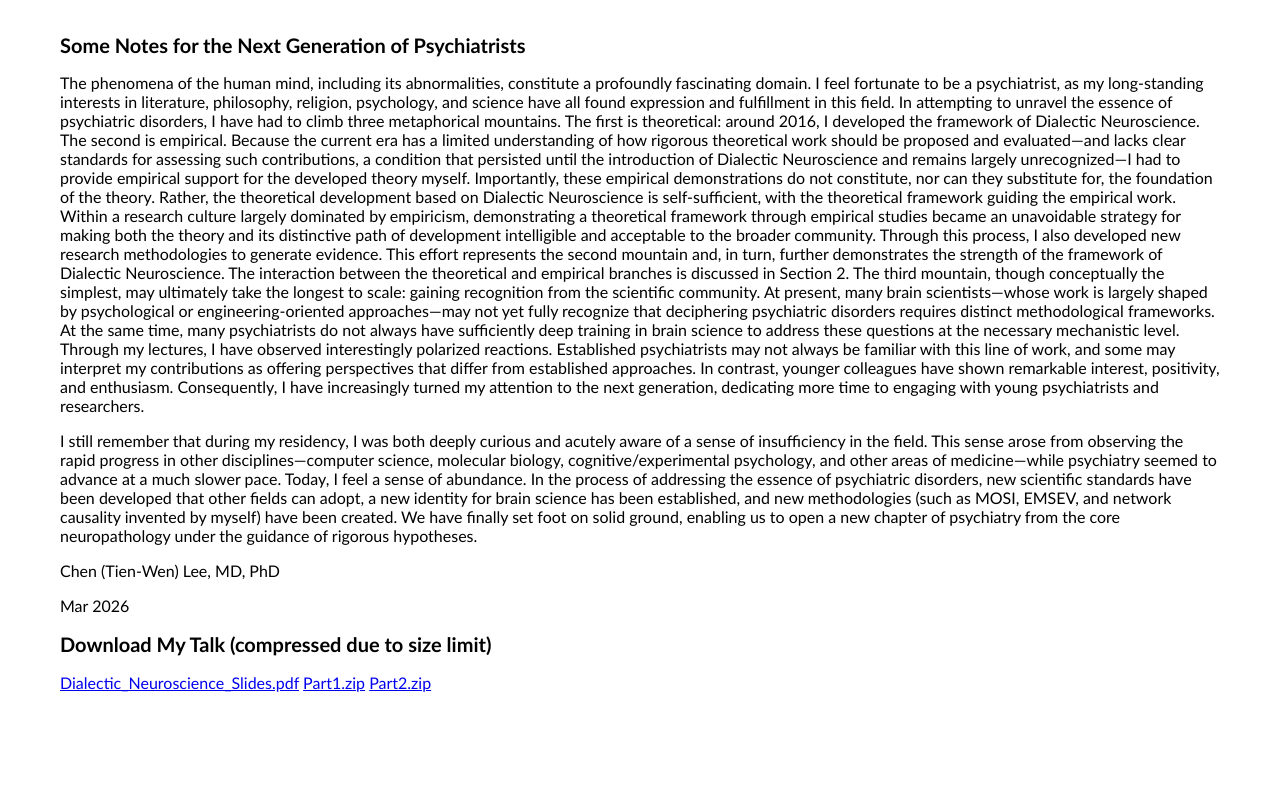
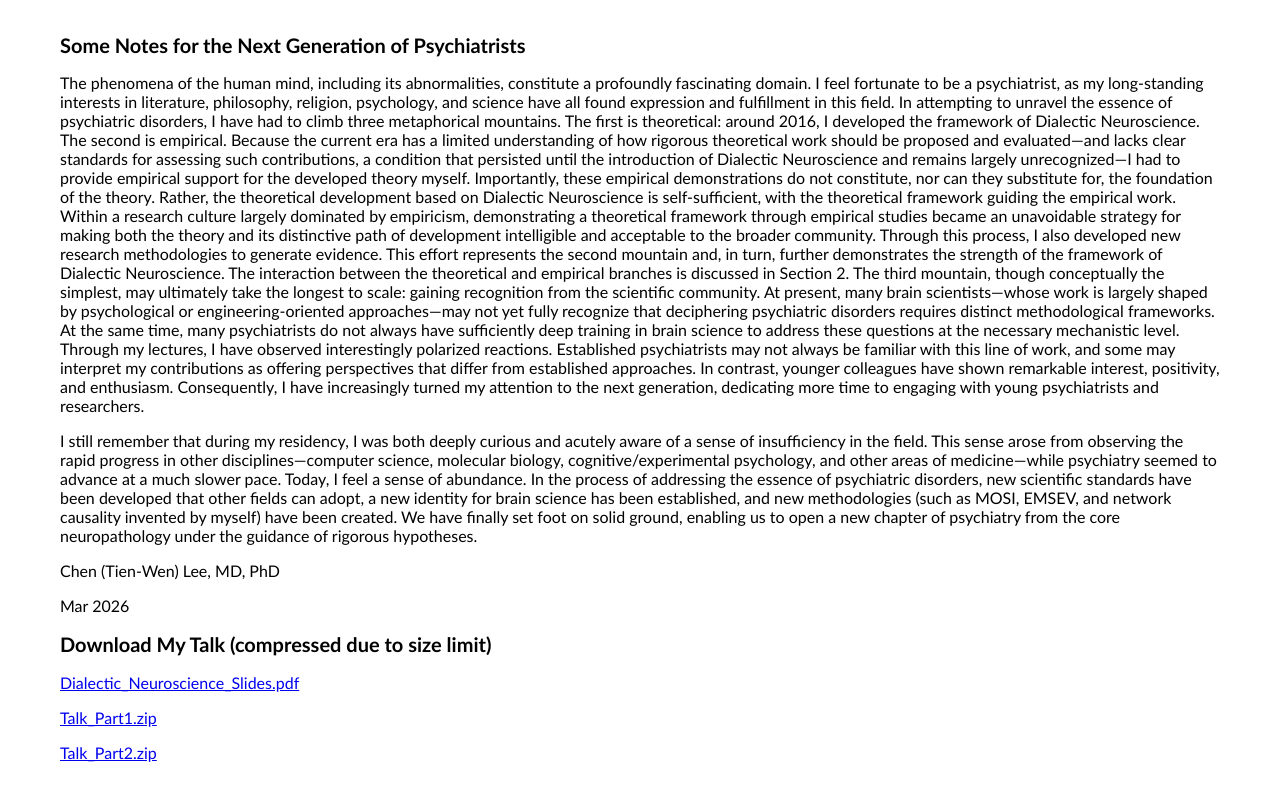
Before and after one commit to dwleeibru/dwleeibru.github.io, a plain HTML site: page index.html in a window 1280 px wide. Shown: the part 2019-2819 px from the top of the page. Before the commit the page ends 2771 px from the top, so only its background shows below. Drawn offline with Linux system fonts and the light colour scheme.

Commit message:
Separate download links for Talk Part 1 and Part 2

```diff
--- a/index.html
+++ b/index.html
@@ -148,8 +148,12 @@ Mar 2026
 <h2>Download My Talk (compressed due to size limit)</h2>
 <p>
 <a href="Dialectic_Neuroscience_Slides.pdf">Dialectic_Neuroscience_Slides.pdf</a>
-<a href="Talk_Part1.zip">Part1.zip</a>
-<a href="Talk_Part2.zip">Part2.zip</a>
+</p>
+<p>
+<a href="Talk_Part1.zip">Talk_Part1.zip</a>
+</p>
+<p>
+<a href="Talk_Part2.zip">Talk_Part2.zip</a>
 </p>
 </body>
 </html>
```
